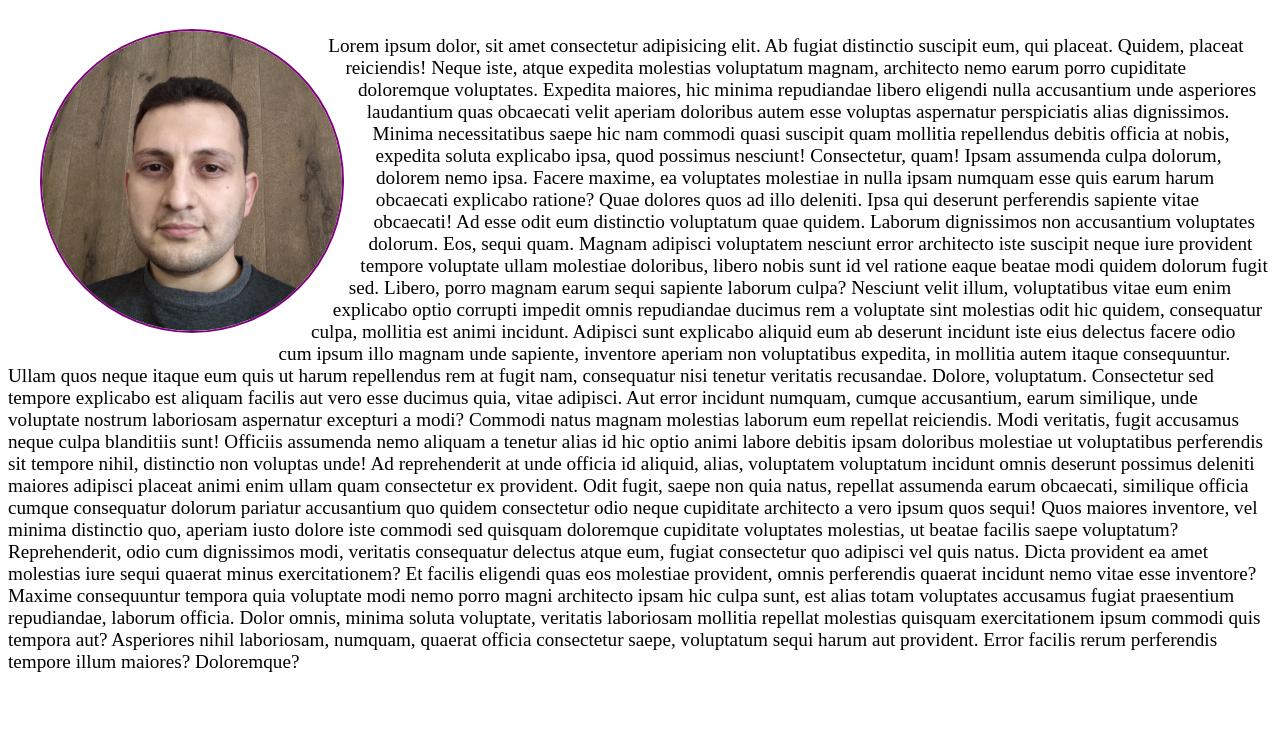
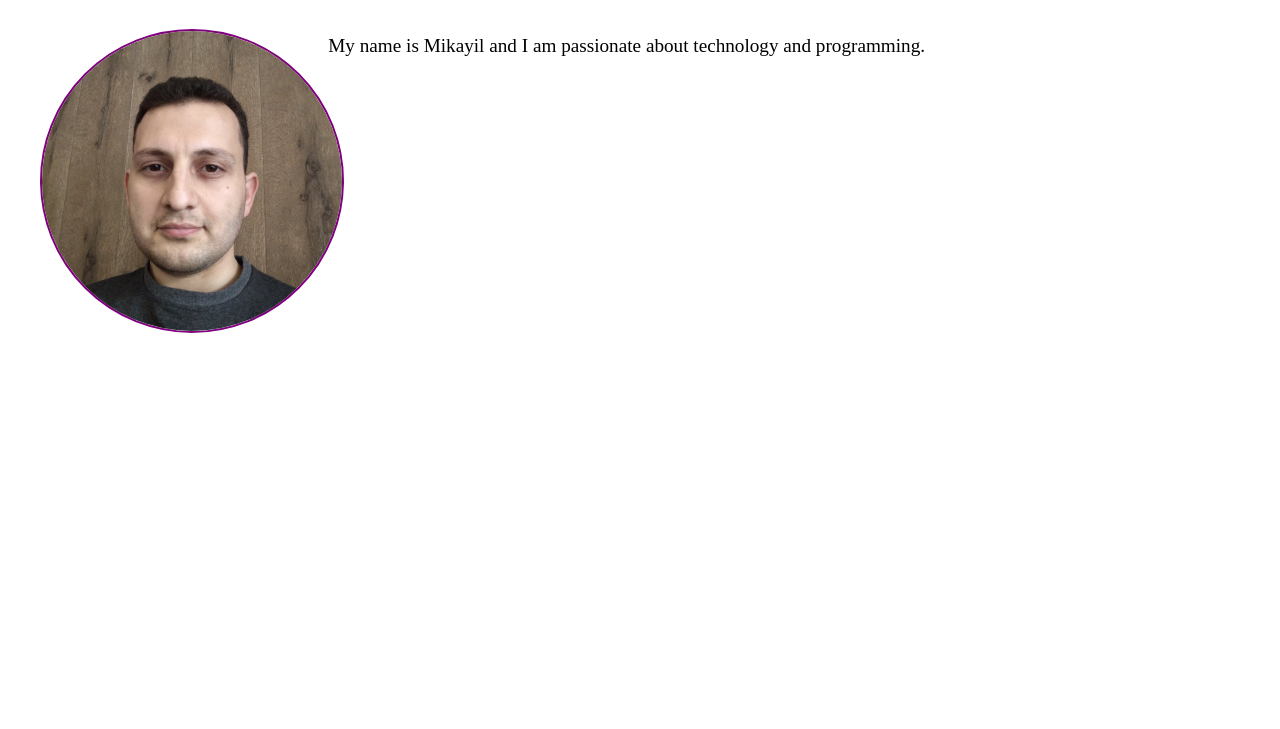
Before and after one commit to mikailaliyev/portfolio, an Astro site: page /about in a window 1280 px wide. Shown: the part 71-800 px from the top of the page. Built offline with nearby package versions, Linux system fonts and the light colour scheme; Astro itself is replaced by a stand-in of ours.

Commit message:
updated: about page

```diff
--- a/src/pages/about.astro
+++ b/src/pages/about.astro
@@ -5,59 +5,7 @@ import Layout from "../layouts/Layout.astro";
 <Layout title="About">
   <img id="profile-photo" src="/images/profile.jpg" alt="profile" />
   <p>
-    Lorem ipsum dolor, sit amet consectetur adipisicing elit. Ab fugiat
-    distinctio suscipit eum, qui placeat. Quidem, placeat reiciendis! Neque
-    iste, atque expedita molestias voluptatum magnam, architecto nemo earum
-    porro cupiditate doloremque voluptates. Expedita maiores, hic minima
-    repudiandae libero eligendi nulla accusantium unde asperiores laudantium
-    quas obcaecati velit aperiam doloribus autem esse voluptas aspernatur
-    perspiciatis alias dignissimos. Minima necessitatibus saepe hic nam commodi
-    quasi suscipit quam mollitia repellendus debitis officia at nobis, expedita
-    soluta explicabo ipsa, quod possimus nesciunt! Consectetur, quam! Ipsam
-    assumenda culpa dolorum, dolorem nemo ipsa. Facere maxime, ea voluptates
-    molestiae in nulla ipsam numquam esse quis earum harum obcaecati explicabo
-    ratione? Quae dolores quos ad illo deleniti. Ipsa qui deserunt perferendis
-    sapiente vitae obcaecati! Ad esse odit eum distinctio voluptatum quae
-    quidem. Laborum dignissimos non accusantium voluptates dolorum. Eos, sequi
-    quam. Magnam adipisci voluptatem nesciunt error architecto iste suscipit
-    neque iure provident tempore voluptate ullam molestiae doloribus, libero
-    nobis sunt id vel ratione eaque beatae modi quidem dolorum fugit sed.
-    Libero, porro magnam earum sequi sapiente laborum culpa? Nesciunt velit
-    illum, voluptatibus vitae eum enim explicabo optio corrupti impedit omnis
-    repudiandae ducimus rem a voluptate sint molestias odit hic quidem,
-    consequatur culpa, mollitia est animi incidunt. Adipisci sunt explicabo
-    aliquid eum ab deserunt incidunt iste eius delectus facere odio cum ipsum
-    illo magnam unde sapiente, inventore aperiam non voluptatibus expedita, in
-    mollitia autem itaque consequuntur. Ullam quos neque itaque eum quis ut
-    harum repellendus rem at fugit nam, consequatur nisi tenetur veritatis
-    recusandae. Dolore, voluptatum. Consectetur sed tempore explicabo est
-    aliquam facilis aut vero esse ducimus quia, vitae adipisci. Aut error
-    incidunt numquam, cumque accusantium, earum similique, unde voluptate
-    nostrum laboriosam aspernatur excepturi a modi? Commodi natus magnam
-    molestias laborum eum repellat reiciendis. Modi veritatis, fugit accusamus
-    neque culpa blanditiis sunt! Officiis assumenda nemo aliquam a tenetur alias
-    id hic optio animi labore debitis ipsam doloribus molestiae ut voluptatibus
-    perferendis sit tempore nihil, distinctio non voluptas unde! Ad
-    reprehenderit at unde officia id aliquid, alias, voluptatem voluptatum
-    incidunt omnis deserunt possimus deleniti maiores adipisci placeat animi
-    enim ullam quam consectetur ex provident. Odit fugit, saepe non quia natus,
-    repellat assumenda earum obcaecati, similique officia cumque consequatur
-    dolorum pariatur accusantium quo quidem consectetur odio neque cupiditate
-    architecto a vero ipsum quos sequi! Quos maiores inventore, vel minima
-    distinctio quo, aperiam iusto dolore iste commodi sed quisquam doloremque
-    cupiditate voluptates molestias, ut beatae facilis saepe voluptatum?
-    Reprehenderit, odio cum dignissimos modi, veritatis consequatur delectus
-    atque eum, fugiat consectetur quo adipisci vel quis natus. Dicta provident
-    ea amet molestias iure sequi quaerat minus exercitationem? Et facilis
-    eligendi quas eos molestiae provident, omnis perferendis quaerat incidunt
-    nemo vitae esse inventore? Maxime consequuntur tempora quia voluptate modi
-    nemo porro magni architecto ipsam hic culpa sunt, est alias totam voluptates
-    accusamus fugiat praesentium repudiandae, laborum officia. Dolor omnis,
-    minima soluta voluptate, veritatis laboriosam mollitia repellat molestias
-    quisquam exercitationem ipsum commodi quis tempora aut? Asperiores nihil
-    laboriosam, numquam, quaerat officia consectetur saepe, voluptatum sequi
-    harum aut provident. Error facilis rerum perferendis tempore illum maiores?
-    Doloremque?
+    My name is Mikayil and I am passionate about technology and programming.
   </p>
 </Layout>
 
```
